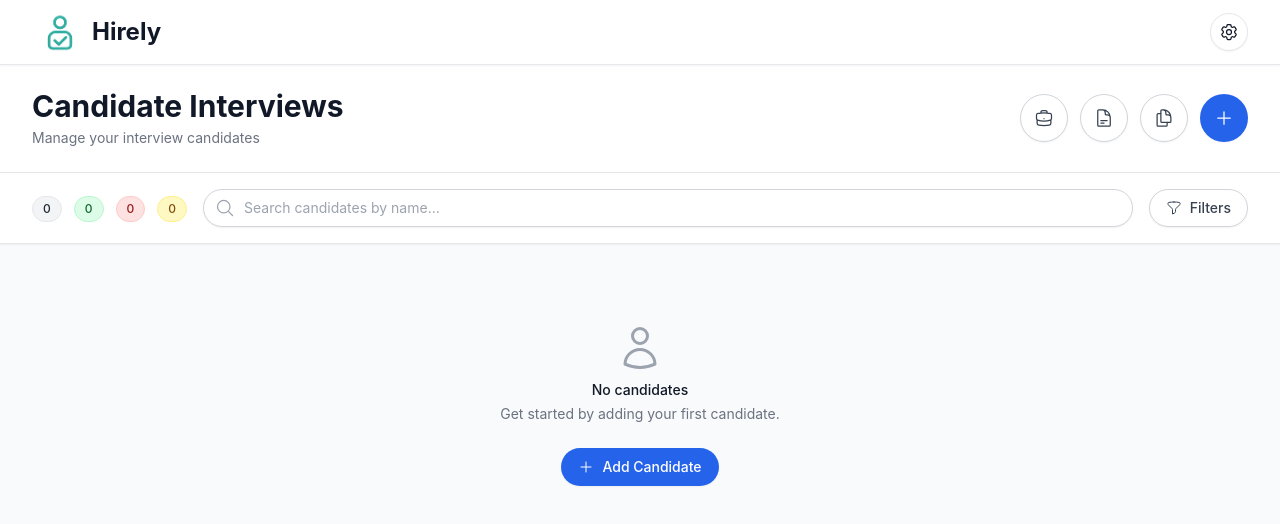
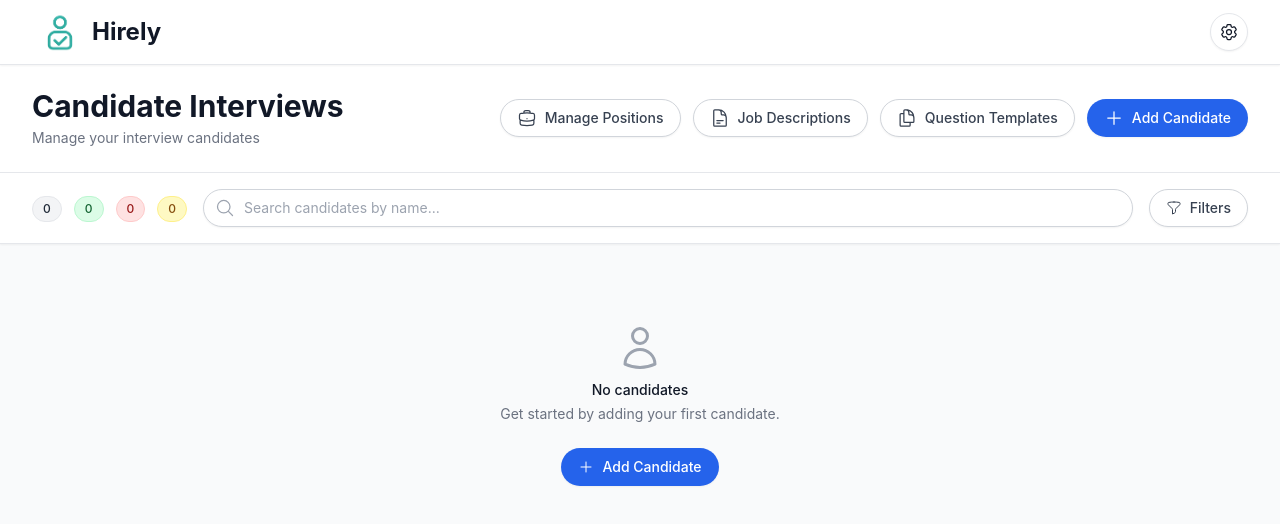
Before and after one commit to ManishJangid007/hirely, a React (Create React App) app: page / in a window 1280 px wide. Shown: the top 524 px of the page. Built offline with nearby package versions, Linux system fonts and the light colour scheme.

Commit message:
Fix: header buttons

```diff
--- a/src/components/CandidateList.tsx
+++ b/src/components/CandidateList.tsx
@@ -238,70 +238,44 @@ Example output: 75`;
                             <div className="flex flex-col sm:flex-row space-y-2 sm:space-y-0 sm:space-x-3 w-full sm:w-auto">
                                 <button
                                     onClick={() => setShowPositionsModal(true)}
-                                    className="group relative inline-flex items-center justify-center w-12 h-12 border border-gray-300 dark:border-gray-600 rounded-full shadow-sm text-sm font-medium text-gray-700 dark:text-gray-300 bg-white dark:bg-gray-700 hover:bg-gray-50 dark:hover:bg-gray-600 focus:outline-none focus:ring-2 focus:ring-offset-2 focus:ring-blue-500 dark:focus:ring-offset-gray-800 transition-all duration-300 ease-out hover:duration-200 focus:outline-none focus:ring-2 focus:ring-offset-2 focus:ring-blue-500 dark:focus:ring-offset-gray-800 hover:w-auto hover:pl-0 hover:pr-4 origin-right"
+                                    className="inline-flex items-center px-4 py-2 border border-gray-300 dark:border-gray-600 rounded-full shadow-sm text-sm font-medium text-gray-700 dark:text-gray-300 bg-white dark:bg-gray-700 hover:bg-gray-50 dark:hover:bg-gray-600 focus:outline-none focus:ring-2 focus:ring-offset-2 focus:ring-blue-500 dark:focus:ring-offset-gray-800"
                                     title="Manage Positions"
                                 >
-                                    {/* Centered icon for circular state */}
-                                    <BriefcaseIcon className="w-5 h-5 group-hover:opacity-0" />
-
-                                    {/* Expanded state with icon and text */}
-                                    <div className="hidden group-hover:flex items-center justify-center w-full transition-all duration-500 ease-out">
-                                        <BriefcaseIcon className="w-5 h-5 flex-shrink-0" />
-                                        <span className="ml-2 whitespace-nowrap overflow-hidden">
+                                    <BriefcaseIcon className="w-5 h-5 mr-2" />
+                                    <span className="whitespace-nowrap">
                                         <span className="hidden sm:inline">Manage Positions</span>
                                         <span className="sm:hidden">Positions</span>
                                     </span>
-                                    </div>
                                 </button>
                                 <button
                                     onClick={() => setShowJobDescriptionsModal(true)}
-                                    className="group relative inline-flex items-center justify-center w-12 h-12 border border-gray-300 dark:border-gray-600 rounded-full shadow-sm text-sm font-medium text-gray-700 dark:text-gray-300 bg-white dark:bg-gray-700 hover:bg-gray-50 dark:hover:bg-gray-600 focus:outline-none focus:ring-2 focus:ring-offset-2 focus:ring-blue-500 dark:focus:ring-offset-gray-800 transition-all duration-300 ease-out hover:duration-200 focus:outline-none focus:ring-2 focus:ring-offset-2 focus:ring-blue-500 dark:focus:ring-offset-gray-800 hover:w-auto hover:pl-0 hover:pr-4 origin-right"
+                                    className="inline-flex items-center px-4 py-2 border border-gray-300 dark:border-gray-600 rounded-full shadow-sm text-sm font-medium text-gray-700 dark:text-gray-300 bg-white dark:bg-gray-700 hover:bg-gray-50 dark:hover:bg-gray-600 focus:outline-none focus:ring-2 focus:ring-offset-2 focus:ring-blue-500 dark:focus:ring-offset-gray-800"
                                     title="Job Descriptions"
                                 >
-                                    {/* Centered icon for circular state */}
-                                    <DocumentTextIcon className="w-5 h-5 group-hover:opacity-0" />
-
-                                    {/* Expanded state with icon and text */}
-                                    <div className="hidden group-hover:flex items-center justify-center w-full transition-all duration-500 ease-out">
-                                        <DocumentTextIcon className="w-5 h-5 flex-shrink-0" />
-                                        <span className="ml-2 whitespace-nowrap overflow-hidden">
+                                    <DocumentTextIcon className="w-5 h-5 mr-2" />
+                                    <span className="whitespace-nowrap">
                                         <span className="hidden sm:inline">Job Descriptions</span>
                                         <span className="sm:hidden">JDs</span>
                                     </span>
-                                    </div>
                                 </button>
                                 <Link
                                     to="/templates"
-                                    className="group relative inline-flex items-center justify-center w-12 h-12 border border-gray-300 dark:border-gray-600 rounded-full shadow-sm text-sm font-medium text-gray-700 dark:text-gray-300 bg-white dark:bg-gray-700 hover:bg-gray-50 dark:hover:bg-gray-600 focus:outline-none focus:ring-2 focus:ring-offset-2 focus:ring-blue-500 dark:focus:ring-offset-gray-800 transition-all duration-300 ease-out hover:duration-200 focus:outline-none focus:ring-2 focus:ring-offset-2 focus:ring-blue-500 dark:focus:ring-offset-gray-800 hover:w-auto hover:pl-0 hover:pr-4 origin-right"
+                                    className="inline-flex items-center px-4 py-2 border border-gray-300 dark:border-gray-600 rounded-full shadow-sm text-sm font-medium text-gray-700 dark:text-gray-300 bg-white dark:bg-gray-700 hover:bg-gray-50 dark:hover:bg-gray-600 focus:outline-none focus:ring-2 focus:ring-offset-2 focus:ring-blue-500 dark:focus:ring-offset-gray-800"
                                     title="Question Templates"
                                 >
-                                    {/* Centered icon for circular state */}
-                                    <DocumentDuplicateIcon className="w-5 h-5 group-hover:opacity-0" />
-
-                                    {/* Expanded state with icon and text */}
-                                    <div className="hidden group-hover:flex items-center justify-center w-full transition-all duration-500 ease-out">
-                                        <DocumentDuplicateIcon className="w-5 h-5 flex-shrink-0" />
-                                        <span className="ml-2 whitespace-nowrap overflow-hidden">
+                                    <DocumentDuplicateIcon className="w-5 h-5 mr-2" />
+                                    <span className="whitespace-nowrap">
                                         <span className="hidden sm:inline">Question Templates</span>
                                         <span className="sm:hidden">Templates</span>
                                     </span>
-                                    </div>
                                 </Link>
                                 <button
                                     onClick={() => setShowAddModal(true)}
-                                    className="group relative inline-flex items-center justify-center w-12 h-12 border border-transparent rounded-full shadow-sm text-sm font-medium text-white bg-primary-600 hover:bg-primary-700 focus:outline-none focus:ring-2 focus:ring-offset-2 focus:ring-primary-500 transition-all duration-300 ease-out hover:duration-200 focus:outline-none focus:ring-2 focus:ring-offset-2 focus:ring-primary-500 hover:w-auto hover:pl-0 hover:pr-4 origin-right"
+                                    className="inline-flex items-center px-4 py-2 border border-transparent rounded-full shadow-sm text-sm font-medium text-white bg-primary-600 hover:bg-primary-700 focus:outline-none focus:ring-2 focus:ring-offset-2 focus:ring-primary-500"
                                     title="Add Candidate"
                                 >
-                                    {/* Centered icon for circular state */}
-                                    <PlusIcon className="w-5 h-5 group-hover:opacity-0" />
-
-                                    {/* Expanded state with icon and text */}
-                                    <div className="hidden group-hover:flex items-center justify-center w-full transition-all duration-500 ease-out">
-                                        <PlusIcon className="w-5 h-5 flex-shrink-0" />
-                                        <span className="ml-2 whitespace-nowrap overflow-hidden">
-                                            Add Candidate
-                                        </span>
-                                    </div>
+                                    <PlusIcon className="w-5 h-5 mr-2" />
+                                    <span className="whitespace-nowrap">Add Candidate</span>
                                 </button>
                             </div>
                         </div>
```
Lines whose indentation alone changed are shown as unchanged.
